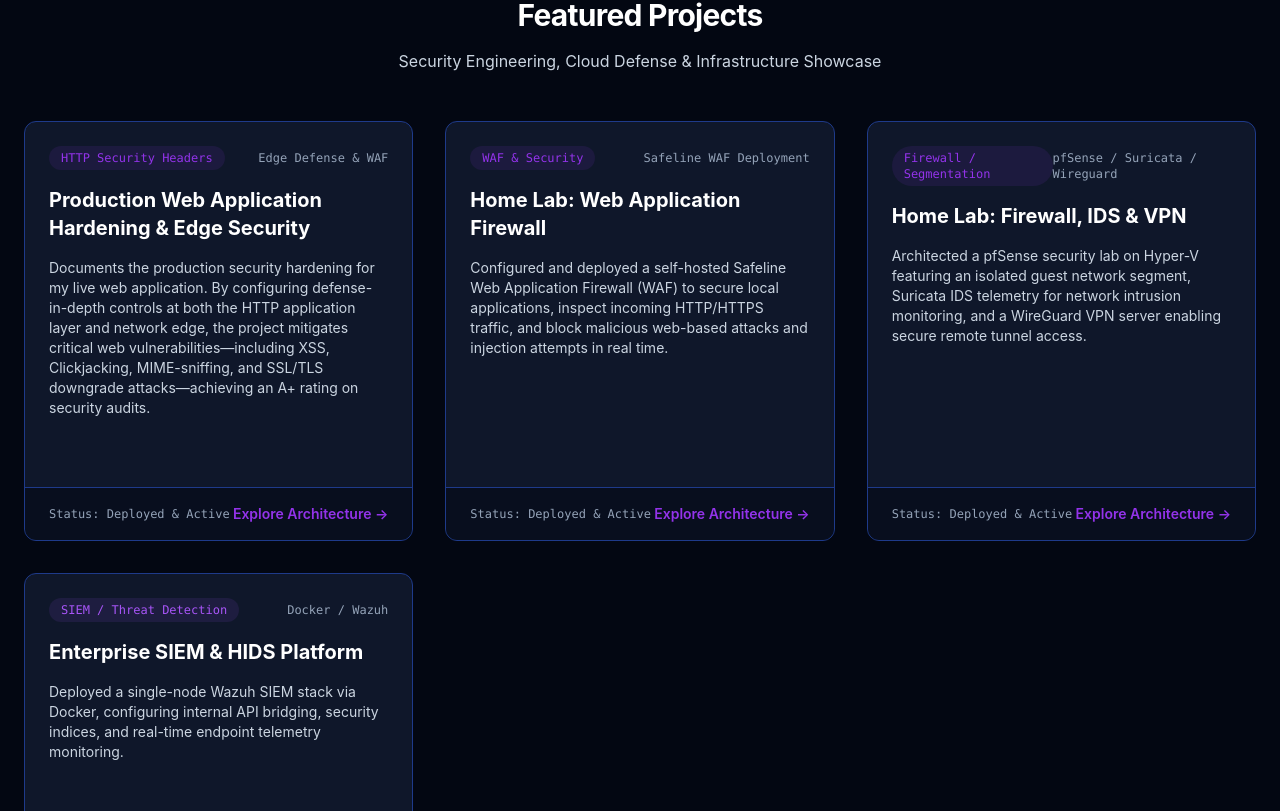
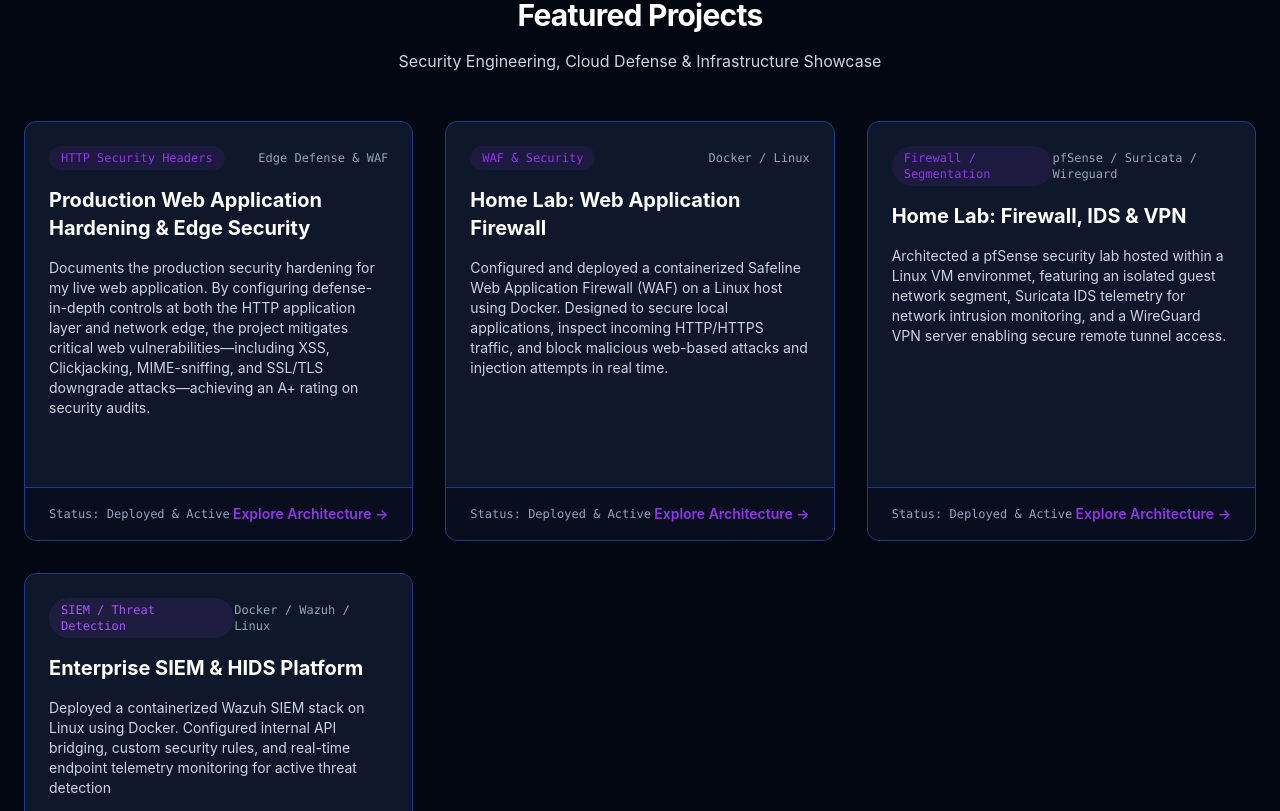
Before and after one commit to vramirez2022/cyber_portfolio, a Vue app: page / in a window 1280 px wide. Shown: the part 2029-2840 px from the top of the page. Built offline with nearby package versions, Linux system fonts and the light colour scheme.

Commit message:
Home.vue

```diff
--- a/src/views/Home.vue
+++ b/src/views/Home.vue
@@ -367,7 +367,8 @@ export default {
             </a>
           </div>
         </div>
-        <!-- project 2 -->
+
+        <!-- Project 2 -->
         <div
           class="bg-n-6 border border-stroke-1 rounded-xl overflow-hidden hover:border-color-1 transition-all flex flex-col justify-between h-full min-h-[420px]"
         >
@@ -378,18 +379,16 @@ export default {
               >
                 WAF & Security
               </span>
-              <span class="text-xs text-n-4 font-mono"
-                >Safeline WAF Deployment</span
-              >
+              <span class="text-xs text-n-4 font-mono">Docker / Linux</span>
             </div>
             <h3 class="text-xl font-bold text-n-1">
               Home Lab: Web Application Firewall
             </h3>
             <p class="text-n-3 text-sm">
-              Configured and deployed a self-hosted Safeline Web Application
-              Firewall (WAF) to secure local applications, inspect incoming
-              HTTP/HTTPS traffic, and block malicious web-based attacks and
-              injection attempts in real time.
+              Configured and deployed a containerized Safeline Web Application
+              Firewall (WAF) on a Linux host using Docker. Designed to secure
+              local applications, inspect incoming HTTP/HTTPS traffic, and block
+              malicious web-based attacks and injection attempts in real time.
             </p>
           </div>
           <div
@@ -421,19 +420,21 @@ export default {
                 Firewall / Segmentation
               </span>
               <span class="text-xs text-n-4 font-mono"
-                >pfSense / Suricata / Wireguard</span
-              >
+                >pfSense / Suricata / Wireguard
+              </span>
             </div>
             <h3 class="text-xl font-bold text-n-1">
               Home Lab: Firewall, IDS & VPN
             </h3>
+
             <p class="text-n-3 text-sm">
-              Architected a pfSense security lab on Hyper-V featuring an
-              isolated guest network segment, Suricata IDS telemetry for network
-              intrusion monitoring, and a WireGuard VPN server enabling secure
-              remote tunnel access.
+              Architected a pfSense security lab hosted within a Linux VM
+              environmet, featuring an isolated guest network segment, Suricata
+              IDS telemetry for network intrusion monitoring, and a WireGuard
+              VPN server enabling secure remote tunnel access.
             </p>
           </div>
+
           <div
             class="px-6 py-4 bg-n-8/50 border-t border-stroke-1 flex justify-between items-center"
           >
@@ -462,15 +463,18 @@ export default {
               >
                 SIEM / Threat Detection
               </span>
-              <span class="text-xs text-n-4 font-mono">Docker / Wazuh</span>
+              <span class="text-xs text-n-4 font-mono"
+                >Docker / Wazuh / Linux
+              </span>
             </div>
             <h3 class="text-xl font-bold text-n-1">
               Enterprise SIEM & HIDS Platform
             </h3>
             <p class="text-n-3 text-sm">
-              Deployed a single-node Wazuh SIEM stack via Docker, configuring
-              internal API bridging, security indices, and real-time endpoint
-              telemetry monitoring.
+              Deployed a containerized Wazuh SIEM stack on Linux using Docker.
+              Configured internal API bridging, custom security rules, and
+              real-time endpoint telemetry monitoring for active threat
+              detection
             </p>
           </div>
           <div
@@ -491,7 +495,6 @@ export default {
         </div>
       </div>
     </section>
-
     <!-- Contact Section -->
     <section id="contact" class="max-w-3xl mx-auto px-6">
       <div
```
